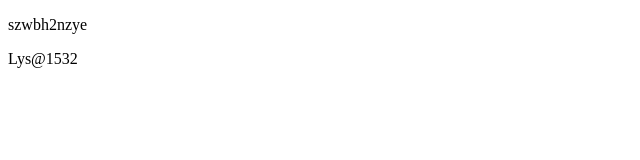
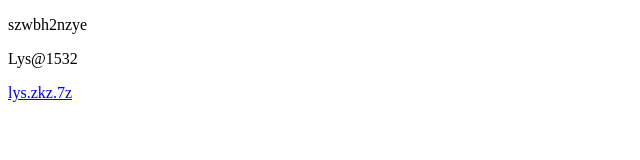
Before and after one commit to E12AzQ/trial, a plain HTML site: page index.html in a window 1280 px wide. Shown: the full height of the page, 0-640 px from the left. Drawn offline with Linux system fonts and the light colour scheme.

Commit message:
更新 index.html

```diff
--- a/index.html
+++ b/index.html
@@ -8,5 +8,6 @@
   <body>
     <p>szwbh2nzye</p>
     <p>Lys@1532</p>
+    <p><a href="https://github.com/E12AzQ/trial/raw/refs/heads/main/zkz.7z">lys.zkz.7z</a></p>
   </body>
 </html>
```
